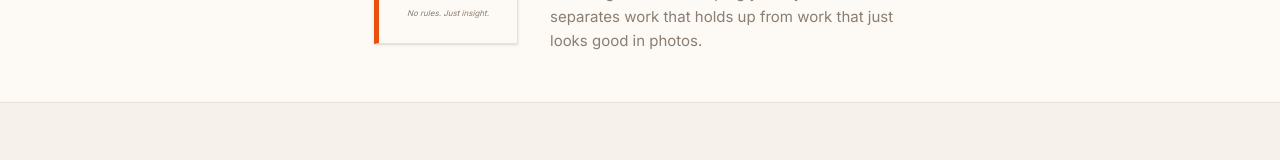
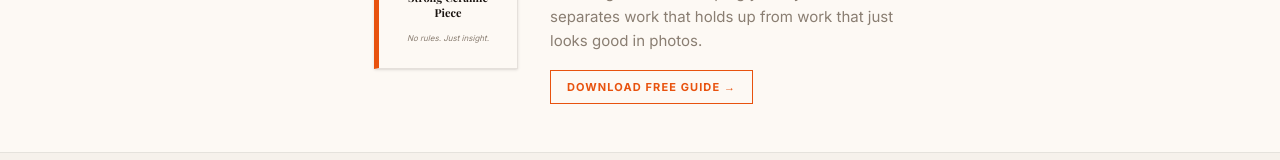
Before and after one commit to CeramicsIQ/ceramicsiq-site, a Next.js app: page /subscribe in a window 1280 px wide. Shown: the part 232-392 px from the top of the page. Built offline with nearby package versions, Linux system fonts and the light colour scheme; no server answers.

Commit message:
Update page.tsx

```diff
--- a/src/app/subscribe/page.tsx
+++ b/src/app/subscribe/page.tsx
@@ -31,9 +31,16 @@ export default function SubscribePage() {
             <h2 className="font-serif text-2xl font-bold text-ash leading-snug mb-3">
               5 Things Collectors Notice in Every Strong Ceramic Piece
             </h2>
-            <p className="text-[15px] text-smoke leading-relaxed">
+            <p className="text-[15px] text-smoke leading-relaxed mb-4">
               A short guide to developing your eye — what separates work that holds up from work that just looks good in photos.
             </p>
+            <a
+              href="/lead-magnet.pdf"
+              download="5-Things-Collectors-Notice-CeramicsIQ.pdf"
+              className="inline-block text-[11px] font-bold uppercase tracking-widest text-ember border border-ember px-4 py-2 hover:bg-ember hover:text-cream transition-colors"
+            >
+              Download free guide →
+            </a>
           </div>
         </div>
       </section>
```
